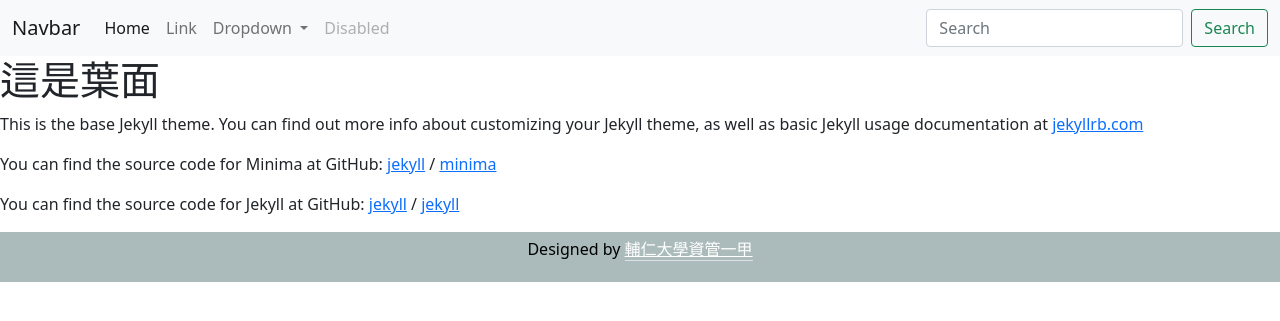
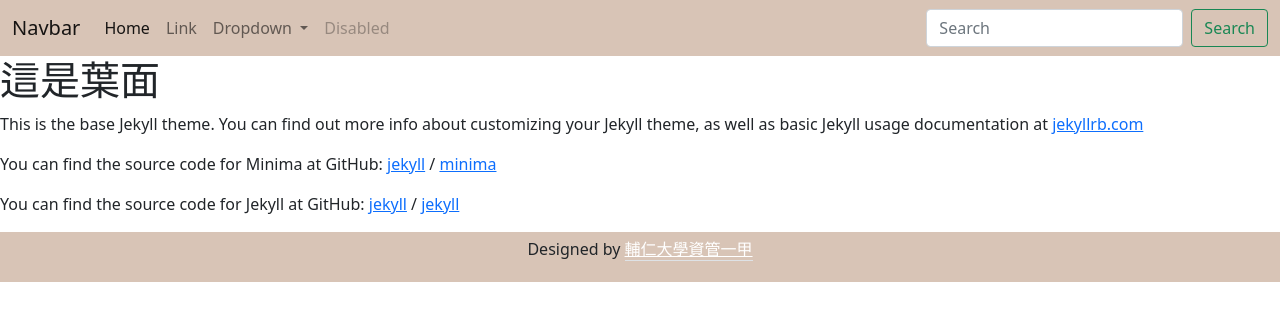
Before and after one commit to Vickipediaa/WEB-Final, a Jekyll site: the page built from about.markdown, in a window 1280 px wide. Shown: the top 321 px of the page. Built offline with Jekyll 4.4.1, drawn with Linux system fonts in a browser that asks for light colours.

Commit message:
Update default.html

```diff
--- a/_layouts/default.html
+++ b/_layouts/default.html
@@ -9,9 +9,10 @@
 </head>
 <body>
     <!--nav bar start-->
-    <nav class="navbar navbar-expand-lg navbar-light bg-light">
+      <div style="background-color:#D8C4B6;">
+        <nav class="navbar navbar-expand-lg navbar-light " >
             <div class="container-fluid">
-          <a class="navbar-brand" href="#">Navbar</a>
+              <a class="navbar-brand" href="#" >Navbar</a>
               <button class="navbar-toggler" type="button" data-bs-toggle="collapse" data-bs-target="#navbarSupportedContent" aria-controls="navbarSupportedContent" aria-expanded="false" aria-label="Toggle navigation">
                 <span class="navbar-toggler-icon"></span>
               </button>
@@ -45,12 +46,14 @@
               </div>
             </div>
         </nav>
+      </div>
+
 
     {{ content }}
 
 
     <!-- Footer Start -->
-    <footer style="text-align: center;padding: 5px;background-color: #abbaba;color: #000;">
+    <footer style="text-align: center;padding: 5px;background-color: #D8C4B6">
         Designed by <a class="text-white border-bottom" href="#">輔仁大學資管一甲</a></p>
     </footer>
       <!-- Footer End -->
```
Lines whose indentation alone changed are shown as unchanged.
